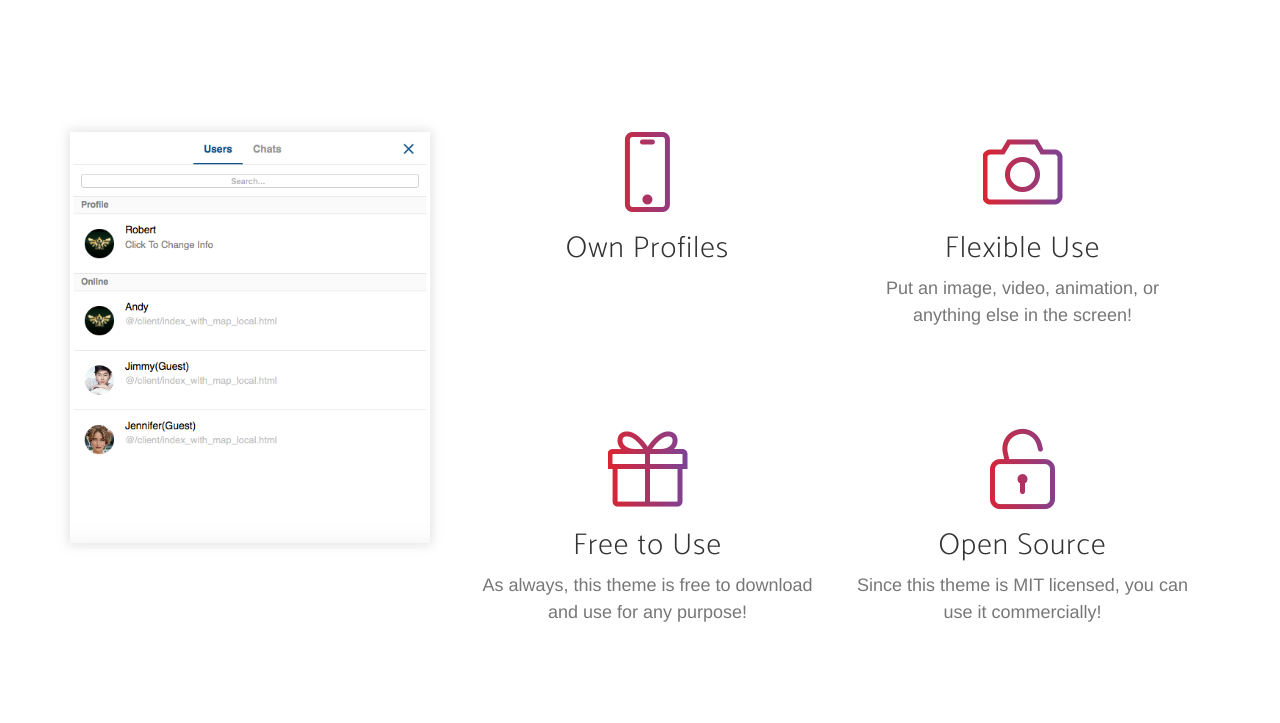
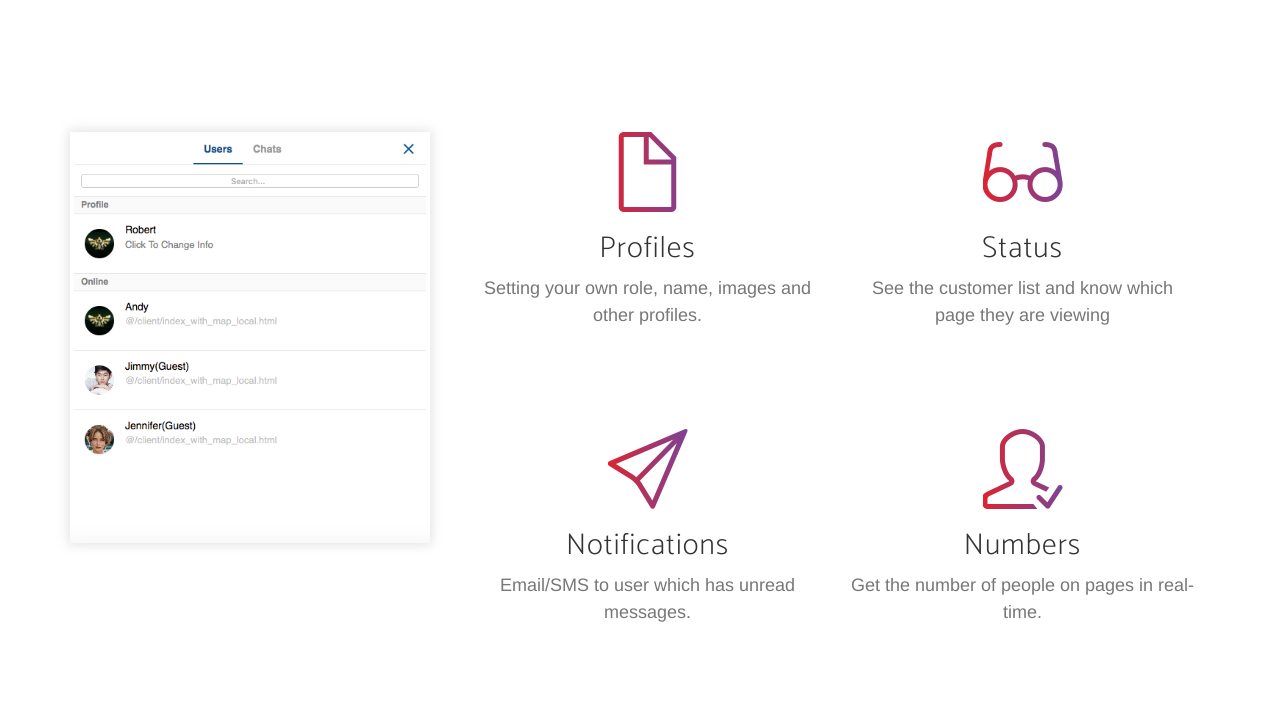
Before and after one commit to KinoLien/Gossim-Page, a website: page index.html in a window 1280 px wide. Shown: the part 1340-2063 px from the top of the page. Drawn offline with nearby package versions, Linux system fonts and the light colour scheme; a web font is replaced by a local one.

Commit message:
Add Features introduction.

```diff
--- a/index.html
+++ b/index.html
@@ -124,7 +124,7 @@
                 </div>
                 <div class="col-md-4">
                     <div class="overview-item">
-                        <i class="icon-speech text-primary"></i>
+                        <i class="icon-bubbles text-primary"></i>
                         <h3>Between Users</h3>
                         <p class="text-muted">Let Partners talk to their own customers in platform, so You no need to answer the questions you don't know.</p>
                     </div>
@@ -166,34 +166,35 @@
                         <div class="row">
                             <div class="col-md-6">
                                 <div class="feature-item">
-                                    <i class="icon-screen-smartphone text-primary"></i>
-                                    <h3>Own Profiles</h3>
-                                    <p class="text-muted"></p>
+                                    <i class="icon-doc text-primary"></i>
+                                    <h3>Profiles</h3>
+                                    <p class="text-muted">Setting your own role, name, images and other profiles.</p>
                                 </div>
                             </div>
                             <div class="col-md-6">
                                 <div class="feature-item">
-                                    <i class="icon-camera text-primary"></i>
-                                    <h3>Flexible Use</h3>
-                                    <p class="text-muted">Put an image, video, animation, or anything else in the screen!</p>
+                                    <i class="icon-eyeglass text-primary"></i>
+                                    <h3>Status</h3>
+                                    <p class="text-muted">See the customer list and know which page they are viewing</p>
                                 </div>
                             </div>
                         </div>
                         <div class="row">
                             <div class="col-md-6">
                                 <div class="feature-item">
-                                    <i class="icon-present text-primary"></i>
-                                    <h3>Free to Use</h3>
-                                    <p class="text-muted">As always, this theme is free to download and use for any purpose!</p>
+                                    <i class="icon-paper-plane text-primary"></i>
+                                    <h3>Notifications</h3>
+                                    <p class="text-muted">Email/SMS to user which has unread messages.</p>
                                 </div>
                             </div>
                             <div class="col-md-6">
                                 <div class="feature-item">
-                                    <i class="icon-lock-open text-primary"></i>
-                                    <h3>Open Source</h3>
-                                    <p class="text-muted">Since this theme is MIT licensed, you can use it commercially!</p>
+                                    <i class="icon-user-following text-primary"></i>
+                                    <h3>Numbers</h3>
+                                    <p class="text-muted">Get the number of people on pages in real-time.</p>
                                 </div>
                             </div>
+
                         </div>
                     </div>
                 </div>
@@ -239,7 +240,7 @@
 
     <footer>
         <div class="container">
-            <p>&copy; 2016 Gossim. All Rights Reserved.</p>
+            <p>&copy; 2016-2017 Gossim. All Rights Reserved.</p>
             <ul class="list-inline">
                 <li>
                     <a href="#">Privacy Policy</a>
```
